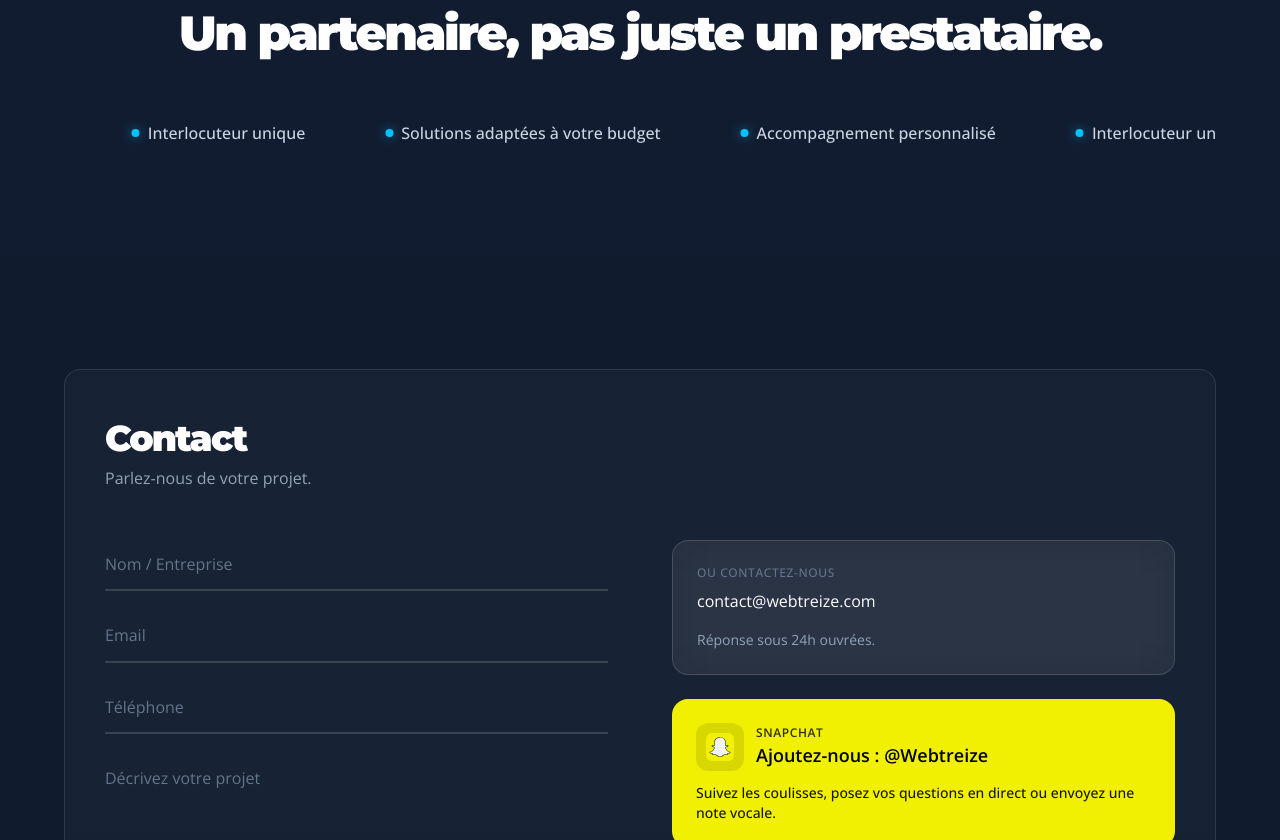
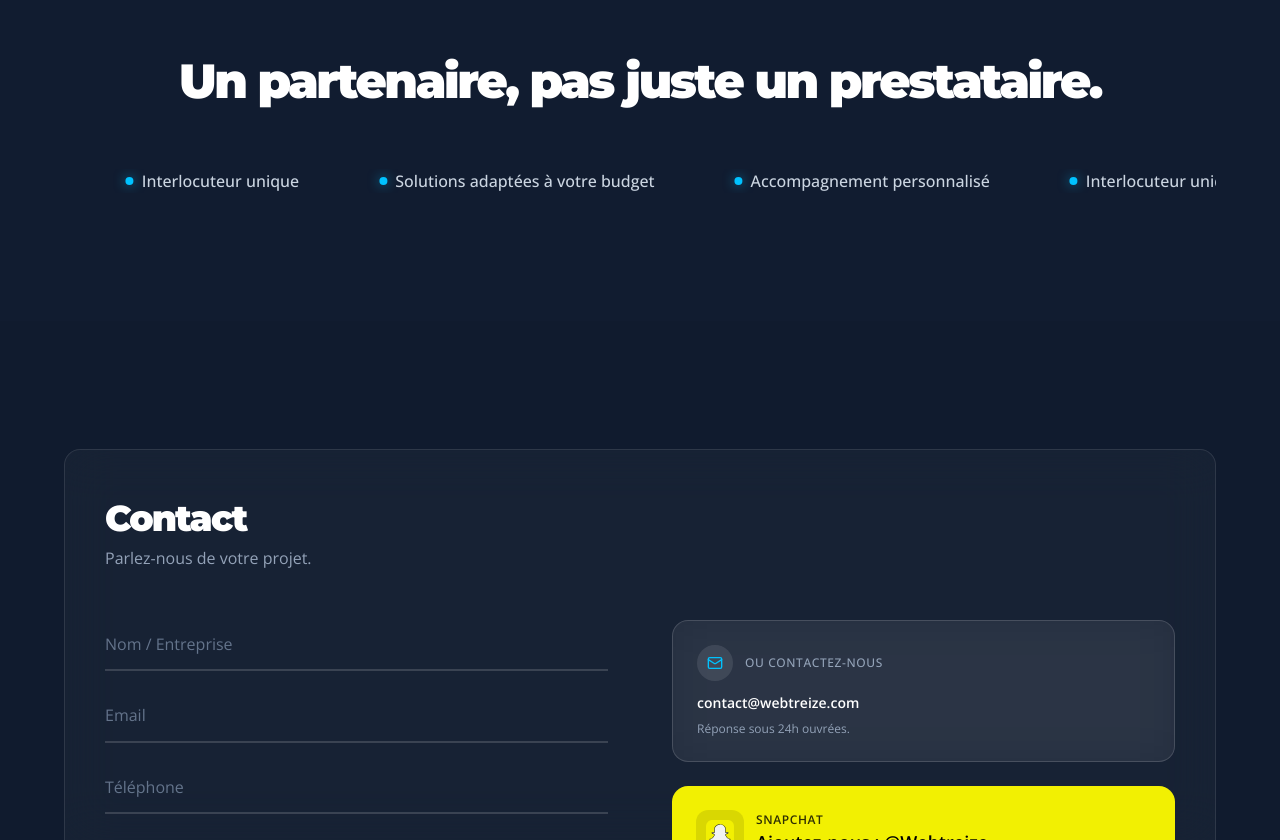
Before and after one commit to RayaneTks/webtreize, a Next.js app: page / in a window 1280 px wide. Shown: the part 1960-2800 px from the top of the page. Built offline with nearby package versions, Linux system fonts and the light colour scheme.

Commit message:
tune(ui): plus de respiration sections et carte contact avec icône mail

```diff
--- a/components/Hero.tsx
+++ b/components/Hero.tsx
@@ -57,15 +57,6 @@ export default function Hero() {
             backgroundSize: 'min(3.5rem, 8vw) min(3.5rem, 8vw)',
           }}
         />
-        <div className="absolute right-0 top-0 mt-12 h-36 w-36 opacity-20 sm:mt-16 sm:h-44 sm:w-44 md:mr-8 md:mt-12 md:h-48 md:w-48">
-          <Image
-            src="/flyer.png"
-            alt=""
-            fill
-            className="object-cover blur-md"
-            priority
-          />
-        </div>
       </div>
 
       <div className="relative z-10 w-full max-w-3xl text-center">
--- a/components/sections/ContactSection.tsx
+++ b/components/sections/ContactSection.tsx
@@ -3,6 +3,7 @@
 import { useRef } from 'react';
 import { motion, useInView } from 'framer-motion';
 import Image from 'next/image';
+import { Mail } from 'lucide-react';
 
 function SnapIcon({ className }: { className?: string }) {
   return (
@@ -24,10 +25,10 @@ export default function ContactSection() {
     <section
       id="contact"
       ref={ref}
-      className="bg-void-depth/50 px-4 py-16 sm:py-20 md:py-28"
+      className="bg-void-depth/50 px-4 py-24 sm:py-28 md:py-32"
       aria-labelledby="contact-heading"
     >
-      <div className="mx-auto max-w-6xl rounded-2xl border border-white/10 bg-white/[0.03] px-4 py-8 backdrop-blur-sm sm:px-6 sm:py-10 md:px-10 md:py-12">
+      <div className="mx-auto max-w-6xl rounded-2xl border border-white/10 bg-white/[0.03] px-4 py-8 backdrop-blur-xl sm:px-6 sm:py-10 md:px-10 md:py-12">
         <motion.h2
           id="contact-heading"
           className="text-3xl font-black tracking-tighter text-white md:text-4xl"
@@ -106,16 +107,21 @@ export default function ContactSection() {
             transition={{ duration: 0.5, delay: 0.15 }}
           >
             <div className="rounded-2xl border border-white/15 bg-white/[0.06] p-6 backdrop-blur-xl">
-              <p className="text-xs font-medium uppercase tracking-wider text-slate-500">
-                Ou contactez-nous
-              </p>
+              <div className="mb-3 flex items-center gap-3">
+                <span className="flex h-9 w-9 items-center justify-center rounded-full bg-white/10 text-neon">
+                  <Mail className="h-4 w-4" />
+                </span>
+                <p className="text-xs font-medium uppercase tracking-wider text-slate-400">
+                  Ou contactez-nous
+                </p>
+              </div>
               <a
                 href="mailto:contact@webtreize.com"
-                className="mt-2 block text-white hover:text-neon transition-colors"
+                className="block text-sm font-semibold text-white hover:text-neon transition-colors"
               >
                 contact@webtreize.com
               </a>
-              <p className="mt-4 text-sm text-slate-400">Réponse sous 24h ouvrées.</p>
+              <p className="mt-2 text-xs text-slate-400">Réponse sous 24h ouvrées.</p>
             </div>
 
             <a
--- a/components/sections/Rassurance.tsx
+++ b/components/sections/Rassurance.tsx
@@ -36,7 +36,7 @@ export default function Rassurance() {
     <section
       id="rassurance"
       ref={ref}
-      className="bg-void-light/40 px-4 py-16 sm:py-20 md:py-28"
+      className="bg-void-light/40 px-4 py-24 sm:py-28 md:py-32"
       aria-labelledby="rassurance-heading"
     >
       <div className="mx-auto max-w-6xl">
--- a/components/sections/Services.tsx
+++ b/components/sections/Services.tsx
@@ -88,7 +88,7 @@ export default function Services() {
     <section
       id="services"
       ref={ref}
-      className="bg-void-depth/50 px-4 py-16 sm:py-20 md:px-6 md:py-28"
+      className="bg-void-depth/50 px-4 py-24 sm:py-28 md:px-6 md:py-32"
       aria-labelledby="services-heading"
     >
       <div className="mx-auto max-w-6xl rounded-2xl border border-white/10 bg-white/[0.03] px-4 py-8 backdrop-blur-sm sm:px-6 sm:py-10 md:px-10 md:py-12">
--- a/tailwind.config.ts
+++ b/tailwind.config.ts
@@ -17,7 +17,7 @@ const config: Config = {
         snap: '#FFFC00',
       },
       fontSize: {
-        'hero': ['clamp(1.875rem, 5.5vw, 4rem)', { lineHeight: '1.1', letterSpacing: '-0.02em' }],
+        hero: ['clamp(2.05rem, 5.5vw, 4.5rem)', { lineHeight: '1.05', letterSpacing: '-0.02em' }],
       },
       fontFamily: {
         display: ['var(--font-montserrat)', 'system-ui', 'sans-serif'],
```
